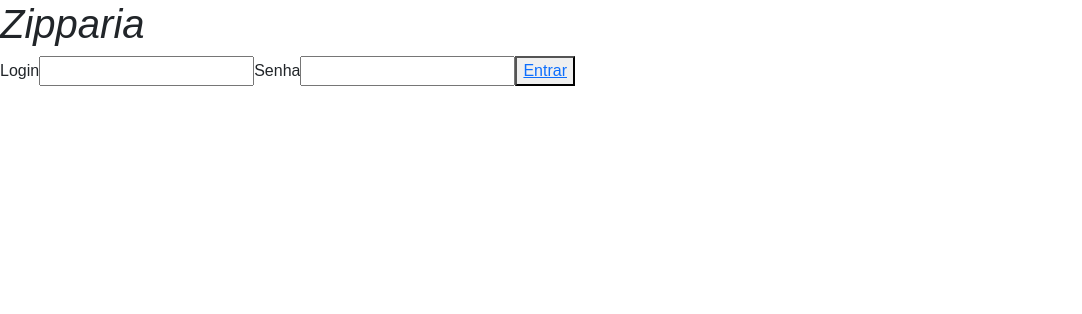
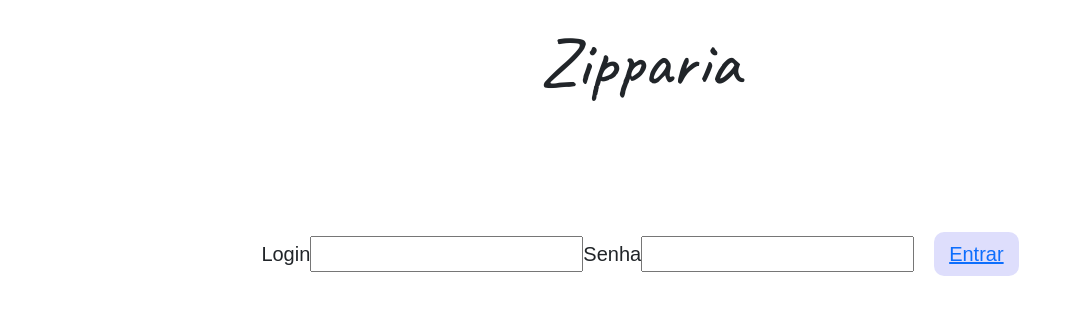
Before and after one commit to antoniobarolo/Zipparia, a React app in the folder APP/: page / in a window 1280 px wide. Shown: the top 314 px of the page, without its empty margins (0-1082 px from the left). Built offline with nearby package versions, Linux system fonts and the light colour scheme.

Commit message:
Correções

```diff
--- a/APP/index.html
+++ b/APP/index.html
@@ -3,6 +3,9 @@
 <head>
 	<meta charset="utf-8" />
 	<meta name="viewport" content="width=device-width, initial-scale=1" />
+	<link rel="preconnect" href="https://fonts.googleapis.com">
+<link rel="preconnect" href="https://fonts.gstatic.com" crossorigin>
+<link href="https://fonts.googleapis.com/css2?family=Caveat:wght@500&display=swap" rel="stylesheet">
 
 	<title>Projeto React.js com TypeScript</title>
 
--- a/APP/public/css/main.css
+++ b/APP/public/css/main.css
@@ -9,5 +9,31 @@
 }
 
 h1 {
-	font-style: italic;
+	margin-top: 20px;
+	font-size: 70px;
+	text-align: center;
+	font-family: 'Caveat', cursive;
 }
+
+button{
+	margin-left: 20px;
+	border-radius: 10px;
+	padding: 7px 15px;
+	cursor: pointer;
+	border: none;
+	background-color: rgba(122, 122, 243, 0.246);
+}
+
+button:hover, a:active {
+	color: #131212;
+	background-color: rgb(187, 234, 248);
+  }
+
+.erro{
+	  color: rgb(228, 63, 63);
+}
+.formLogin{
+	text-align: center;
+	margin-top: 10%;
+	font-size: 20px;
+}
--- a/APP/src/notFound.tsx
+++ b/APP/src/notFound.tsx
@@ -7,7 +7,7 @@
 	return (
 		<>
 			<Navbar />
-			<h1>Página não encontrada</h1>
+			<h1 className="erro">Página não encontrada</h1>
 		</>
 
 	);
```
